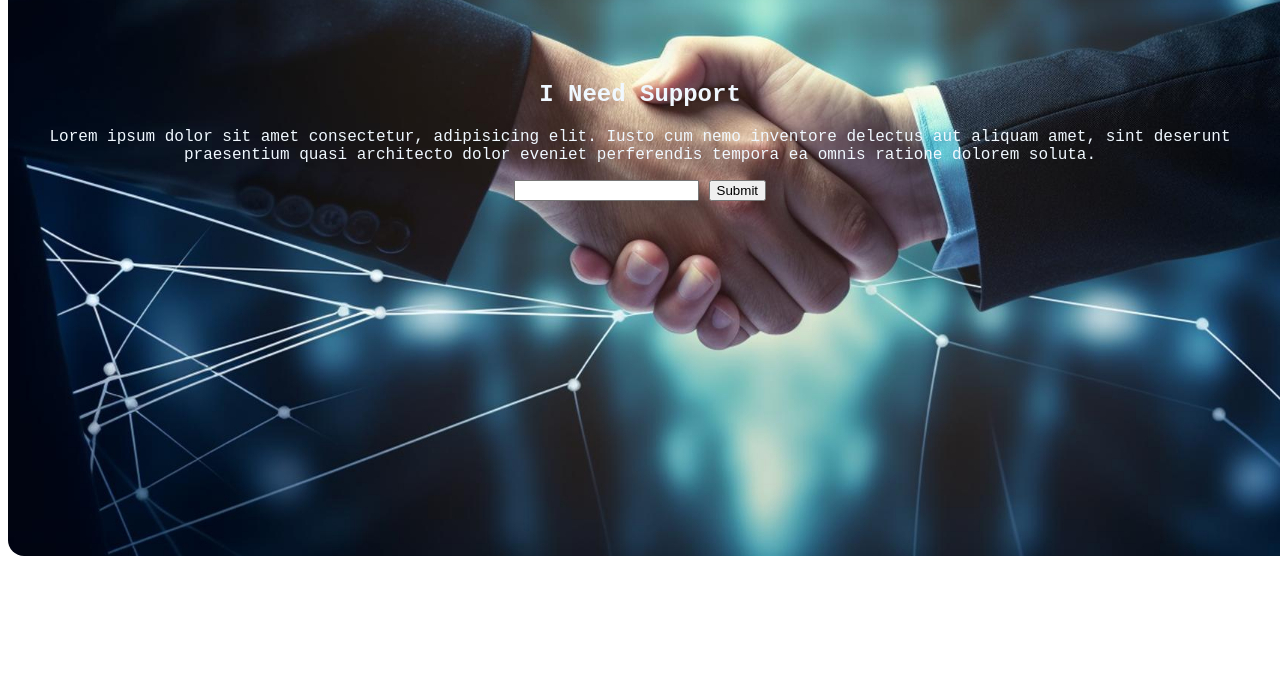
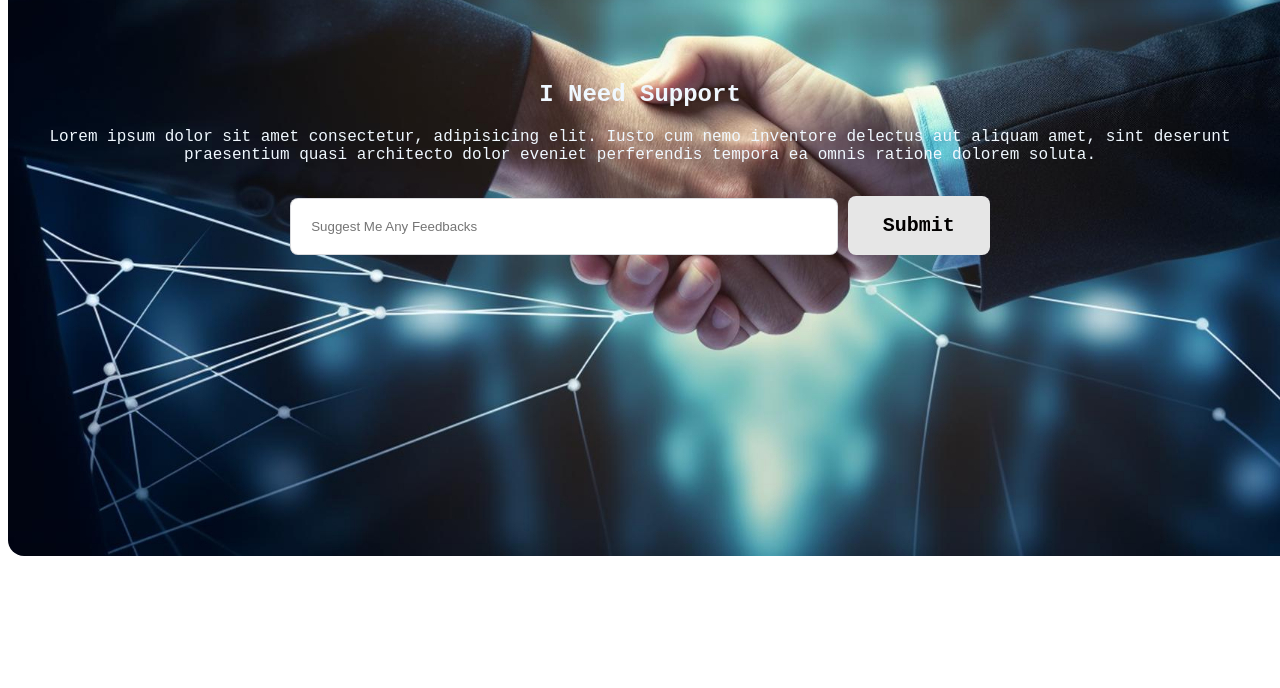
Before and after one commit to sharmin7677/Assignment-1, a plain HTML site: page index.html in a window 1280 px wide. Shown: the part 3184-3872 px from the top of the page. Drawn offline with Linux system fonts and the light colour scheme; a web font is replaced by a local one.

Commit message:
Banner & About Section Imspiration Support Section Done

```diff
--- a/index.html
+++ b/index.html
@@ -147,8 +147,9 @@
         <p>Lorem ipsum dolor sit amet consectetur, adipisicing elit. Iusto cum nemo inventore delectus aut aliquam amet,
             sint deserunt praesentium quasi architecto dolor eveniet perferendis tempora ea omnis ratione dolorem
             soluta.</p>
-        <input type="text">
-        <button>Submit</button>
+            <br>
+            <input type="text" class="input-field" placeholder="Suggest Me Any Feedbacks">
+            <a href="https://www.w3schools.com" target="_blank" class="btn-submit">Submit</a>
     </div>
 </center>
 <Footer class="footer-section">
--- a/styles/style.css
+++ b/styles/style.css
@@ -16,6 +16,17 @@ body {
     text-decoration: none;
 
 
+}
+
+.btn-submit {
+    background-color: rgb(230, 230, 230);
+    font-weight: bold;
+    font-size: 20px;
+    color: rgb(2, 0, 0);
+    border: none;
+    padding: 18px 35px;
+    border-radius: 8px;
+    text-decoration: none;
 }
 /* button{
     display: flex;
@@ -136,8 +147,15 @@ padding: 30px;
     color: rgb(13, 19, 33);
 }
 .input-field {
-    display: flex;
+    box-sizing: border-box;
+        border: 1px solid rgba(13, 19, 33, 0.15);
+        border-radius: 8px;
+        background: rgb(255, 255, 255);
+        width: 548px;
+        height: 57px;
+        padding-left: 20px;
 }
+
 .footer-section {
     border-radius: 16px;
     background: rgba(13, 19, 33, 0.03);
```
